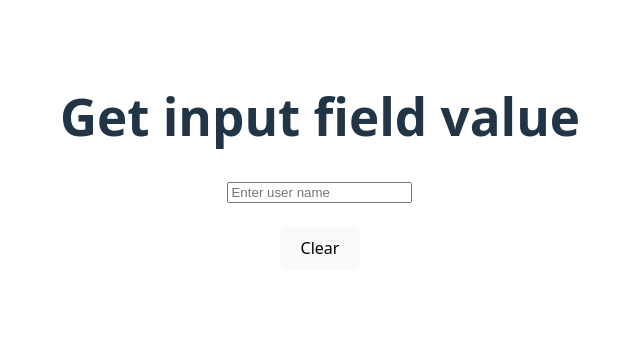
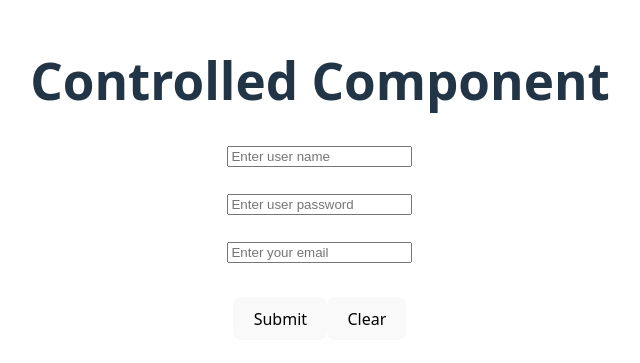
Before and after one commit to himanshusinha/ReactJsCodeStepByStep, a React (Vite) app: page / in a window 1280 px wide. Shown: the part 221-584 px from the top of the page, without its empty margins (320-960 px from the left). Built offline with nearby package versions, Linux system fonts and the light colour scheme.

Commit message:
controlled component

```diff
--- a/src/App.jsx
+++ b/src/App.jsx
@@ -2,20 +2,51 @@ import { useState } from "react";
 import "./App.css";
 
 function App() {
-  const [value, setValue] = useState("");
+  const [name, setName] = useState("");
+  const [password, setPassword] = useState("");
+  const [email, setEmail] = useState("");
+
   return (
     <div>
-      <h1>Get input field value</h1>
+      <h1>Controlled Component</h1>
+      <form action="s">
         <input
+          value={name}
           type="text"
+          onChange={(event) => setName(event.target.value)}
           placeholder="Enter user name"
-        onChange={(event) => setValue(event.target.value)}
-        value={value}
         />
         <br />
         <br />
-      <button onClick={() => setValue("")}>Clear</button>
-      <h1>{value}</h1>
+        <input
+          value={password}
+          type="password"
+          onChange={(event) => setPassword(event.target.value)}
+          placeholder="Enter user password"
+        />
+        <br />
+        <br />
+        <input
+          value={email}
+          type="text"
+          placeholder="Enter your email"
+          onChange={(event) => setEmail(event.target.value)}
+        />
+        <h1>{name}</h1>
+        <h1>{password}</h1>
+        <h1>{email}</h1>
+
+        <button>Submit</button>
+        <button
+          onClick={() => {
+            setName("");
+            setPassword("");
+            setEmail("");
+          }}
+        >
+          Clear
+        </button>
+      </form>
     </div>
   );
 }
```
Also changed, not shown: src/Skills.jsx (added, +8 -0 lines). Lines whose indentation alone changed are shown as unchanged.
